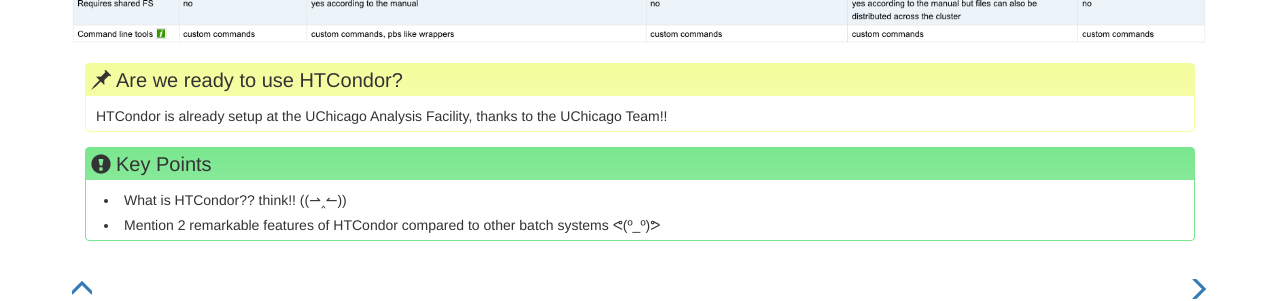
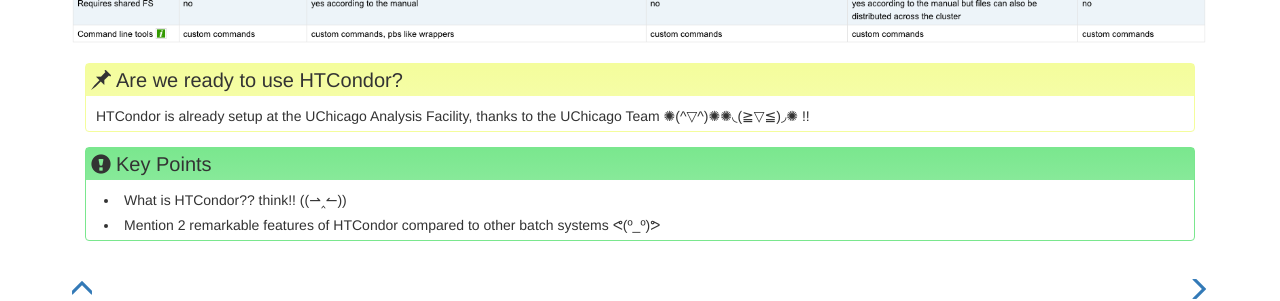
Before and after one commit to Cecilia-Duran/chicago_tier3_batch_and_storage, a Jekyll site: the page built from _episodes/01-introduction.md, in a window 1280 px wide and 900 px high, scrolled down 1801 px. Shown: the part 494-795 px from the top of the window. Built offline with Jekyll 4.4.1, drawn with Linux system fonts in a browser that asks for light colours.

```diff
--- a/_episodes/01-introduction.md
+++ b/_episodes/01-introduction.md
@@ -37,7 +37,7 @@ This architecture can be implemented in different ways.
 ![image info](./../fig/htcondor_vs_batchsystems.png)
 
 > ## Are we ready to use HTCondor?
-> HTCondor is already setup at the UChicago Analysis Facility, thanks to the UChicago Team!!
+> HTCondor is already setup at the UChicago Analysis Facility, thanks to the UChicago Team ✺(^▽^)✺✺◟(≧▽≦)◞✺ !!
 >
 {: .callout}
 
```
